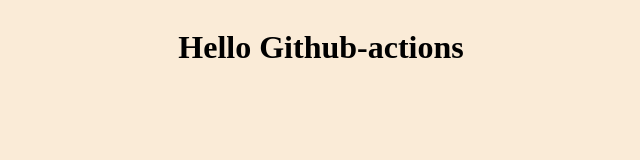
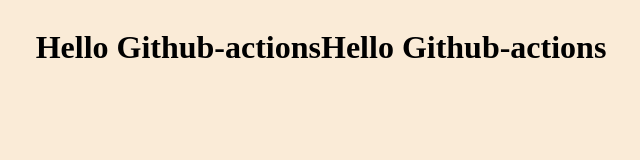
Before and after one commit to JocaNijeZmaj/github-actions-test, a plain HTML site: page index.html in a window 1280 px wide. Shown: the whole page, without its empty margins (319-959 px from the left). Drawn offline with Linux system fonts and the light colour scheme.

Commit message:
Feature: 1

```diff
--- a/index.html
+++ b/index.html
@@ -7,5 +7,6 @@
 </head>
 <body style="display: flex;justify-content: center; align-items: center; background-color: antiquewhite;">
     <h1>Hello Github-actions</h1>
+    <h1>Hello Github-actions</h1>
 </body>
 </html>
```
